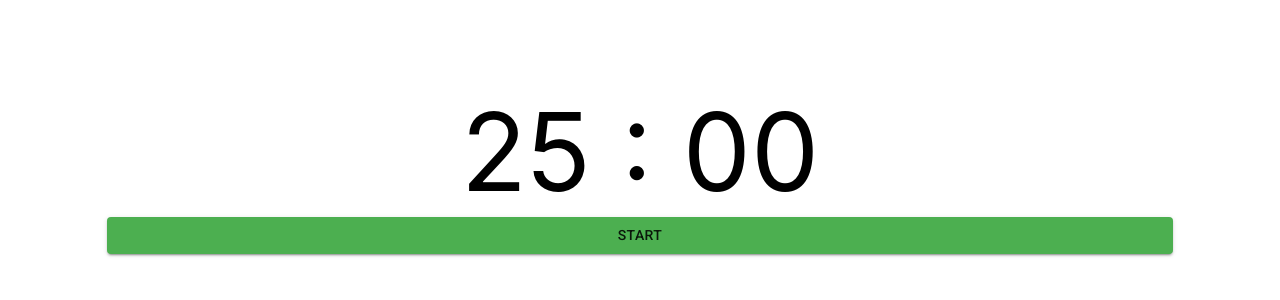
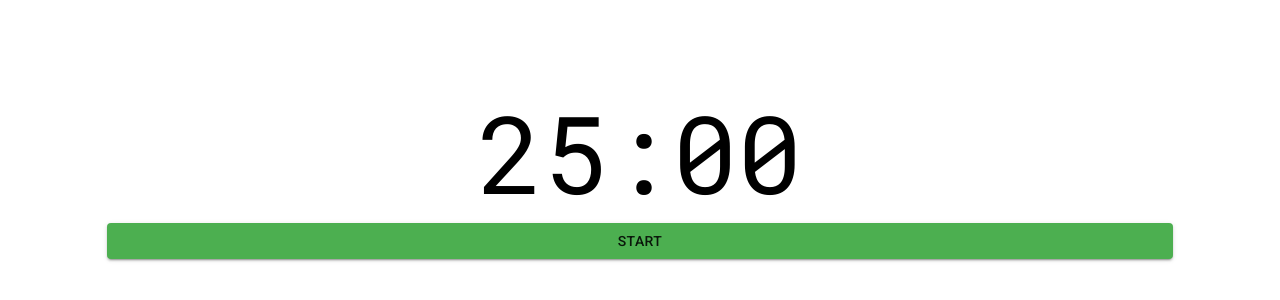
Before and after one commit to drewkiimon/think-straight, a React (Create React App) app: page / in a window 1280 px wide. Shown: the part 230-530 px from the top of the page. Built offline with nearby package versions, Linux system fonts and the light colour scheme; the HTML template or start-up script is replaced by a standard one.

Commit message:
Monospace added for clock

```diff
--- a/public/index.html
+++ b/public/index.html
@@ -19,6 +19,7 @@
 			rel="stylesheet"
 			href="https://fonts.googleapis.com/css?family=Roboto:300,400,500,700&display=swap"
 		/>
+		<link href="https://fonts.googleapis.com/css?family=Roboto+Mono&display=swap" rel="stylesheet">
 		<link
 			rel="stylesheet"
 			href="https://fonts.googleapis.com/icon?family=Material+Icons"
--- a/src/components/Timer.js
+++ b/src/components/Timer.js
@@ -27,7 +27,6 @@ class Timer extends Component {
     }
 
     runMe() {
-        console.log(this.state.current);
         this.setState(
             {
                 current: this.state.current + 1
@@ -62,9 +61,9 @@ class Timer extends Component {
                 alignItems="center"
                 justify="center"
                 className="timer">
-                <Grid item xs={12} className="timer-holder">
-                    <span>{(this.state.pomodoroLength - this.state.current) / 60 | 0}</span>
-                    <span> : </span>
+                <Grid fontFamily="Monospace" item xs={12} className="timer-holder">
+                    <span fontFamily="Monospace">{(this.state.pomodoroLength - this.state.current) / 60 | 0}</span>
+                    <span>:</span>
                     <span>{String((this.state.pomodoroLength - this.state.current) % 60).length === 1 ?
                         "0" + ((this.state.pomodoroLength - this.state.current) % 60) :
                         (this.state.pomodoroLength - this.state.current) % 60}</span>
--- a/src/components/Timer.scss
+++ b/src/components/Timer.scss
@@ -1,6 +1,7 @@
 .timer {
     .timer-holder {
         font-size: 108px;
+        font-family: 'Roboto Mono', monospace;
     }
 
     .timer-action-button {
```
